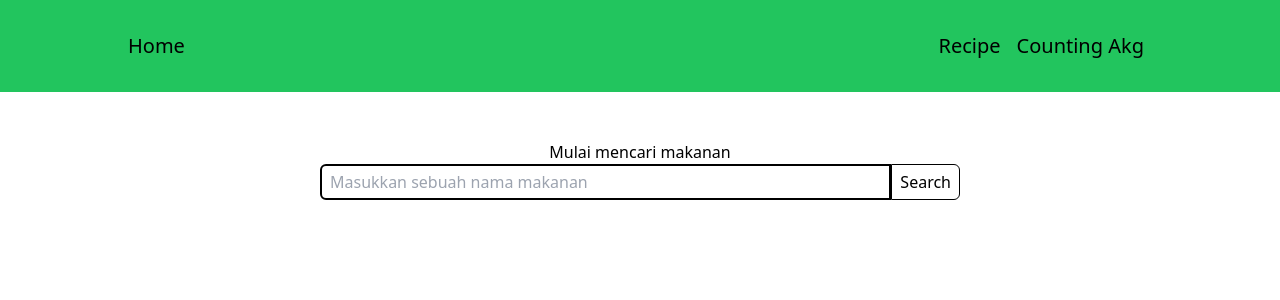
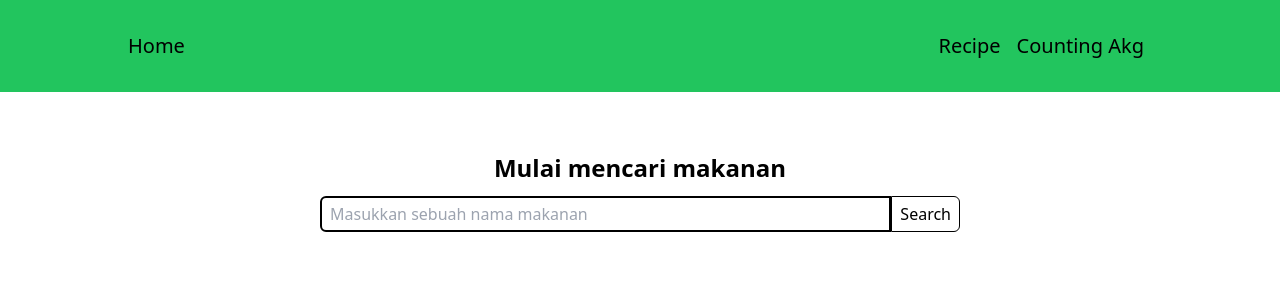
Before and after one commit to regangiri/recipe-finder, a Next.js app: page /recipe-search in a window 1280 px wide. Shown: the top 300 px of the page. Built offline with nearby package versions, Linux system fonts and the light colour scheme.

Commit message:
style: recipe search title font

```diff
--- a/src/pages/recipe-search/index.jsx
+++ b/src/pages/recipe-search/index.jsx
@@ -21,7 +21,7 @@ const RecipeSearch = () => {
   return (
     <div>
       <div className="flex flex-col items-center justify-center py-12">
-        <span>Mulai mencari makanan</span>
+        <span className="text-2xl font-bold my-3">Mulai mencari makanan</span>
         <div className="flex w-1/2">
           <input
             type="text"
```
